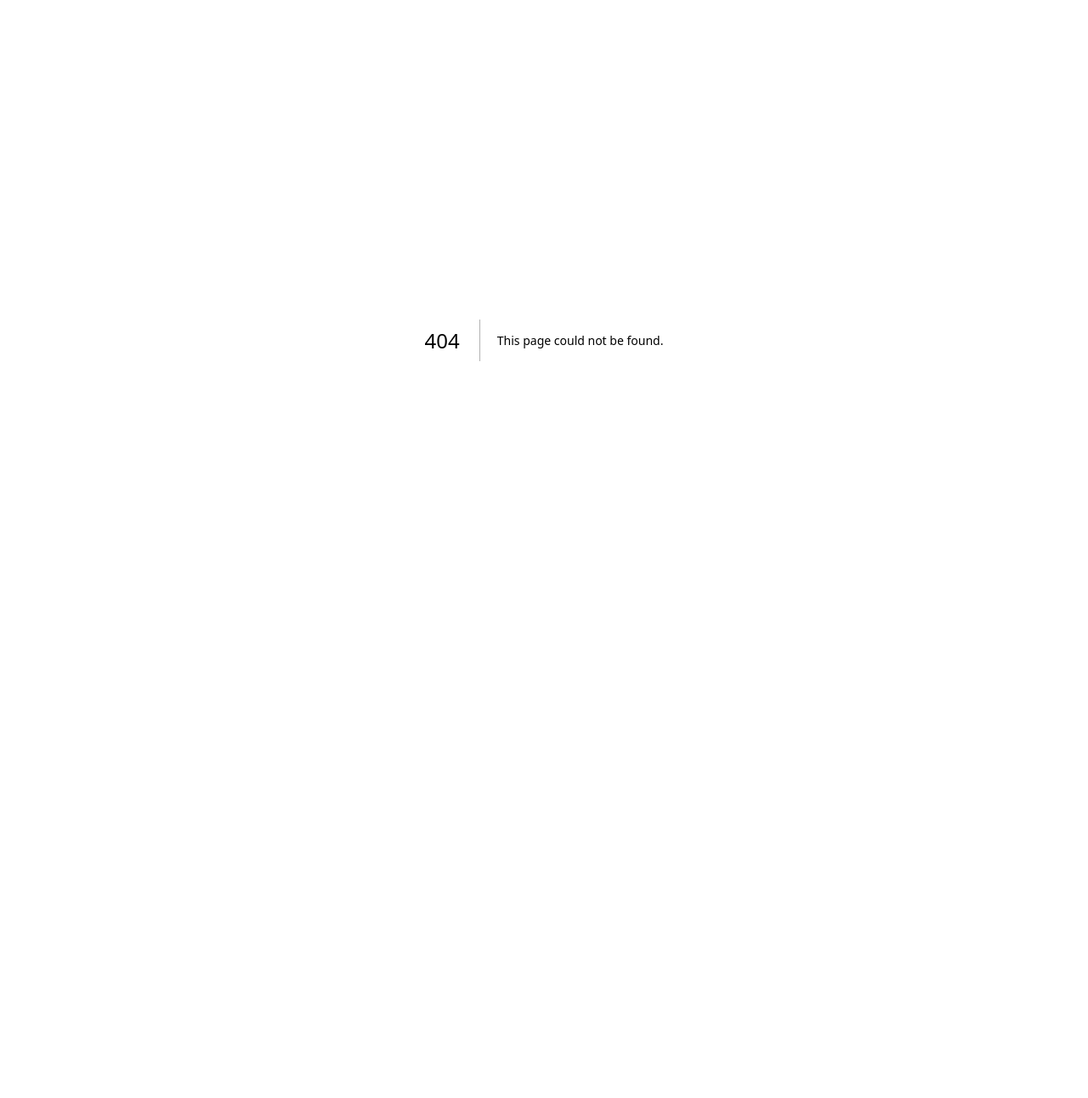
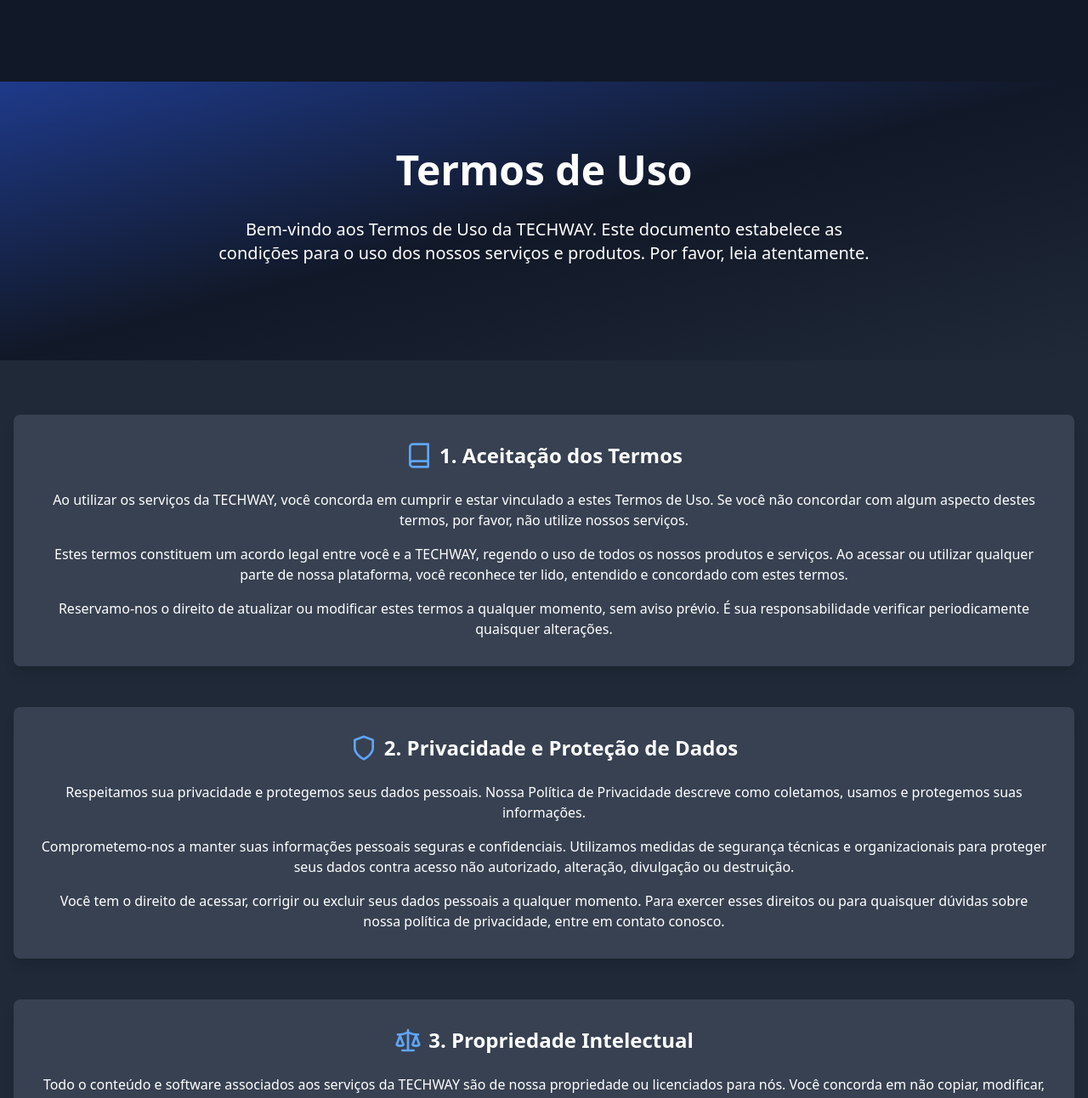
Before and after one commit to Techwayteam/techway-site, a Next.js app: page /techway-site/termos-de-uso in a window 1280 px wide. Before the commit this address had no page. Shown: the top 1292 px of the page at 85% size. Before the commit the page ends 800 px from the top, so only its background shows below. Built offline with nearby package versions, Linux system fonts and the light colour scheme.

Commit message:
Create termos-de-uso.js

```diff
--- /dev/null
+++ b/pages/termos-de-uso.js
@@ -0,0 +1,126 @@
+import Head from 'next/head'
+import Image from 'next/image'
+import { useState } from 'react'
+import { Book, Shield, Scale, Clock } from 'lucide-react'
+
+export default function TermosDeUso() {
+  const [isMenuOpen, setIsMenuOpen] = useState(false)
+
+  return (
+    <div className="flex flex-col min-h-screen bg-gray-900 text-white">
+
+      <Head>
+        <title>TECHWAY - Termos de Uso</title>
+        <meta name="description" content="Leia os Termos de Uso da TECHWAY e entenda como nossos serviços são oferecidos, garantindo transparência e segurança em nossa parceria." />
+        <meta name="keywords" content="Termos de Uso, Política de Privacidade, TECHWAY, Condições de Uso, Regras do Serviço" />
+        <meta name="author" content="TECHWAY" />
+        <meta name="robots" content="noindex, follow" />
+
+        {/* Open Graph para redes sociais */}
+        <meta property="og:title" content="TECHWAY - Termos de Uso" />
+        <meta property="og:description" content="Saiba mais sobre os Termos de Uso da TECHWAY e nossos compromissos com você." />
+        <meta property="og:image" content="/techway-site/techway_logo.png" />
+        <meta property="og:url" content="https://www.techway.com/termos-de-uso" />
+        <meta property="og:type" content="website" />
+
+        {/* Favicon */}
+        <link rel="icon" href="/techway-site/techway_favicon.ico" />
+
+        {/* Responsividade */}
+        <meta name="viewport" content="width=device-width, initial-scale=1.0" />
+      </Head>
+
+      <main className="flex-grow pt-24">
+        <section className="bg-gradient-to-br from-blue-900 via-gray-900 to-gray-800 text-white py-20">
+          <div className="container mx-auto px-4">
+            <h1 className="text-4xl md:text-5xl font-bold mb-8 text-center">Termos de Uso</h1>
+            <p className="text-xl mb-8 text-center max-w-3xl mx-auto">
+              Bem-vindo aos Termos de Uso da TECHWAY. Este documento estabelece as condições para o uso dos nossos serviços e produtos. Por favor, leia atentamente.
+            </p>
+          </div>
+        </section>
+
+        <section className="py-16 bg-gray-800">
+          <div className="container mx-auto px-4 space-y-12">
+            <div className="bg-gray-700 rounded-lg shadow-lg p-8 transform transition-all duration-300 hover:scale-105">
+              <h2 className="text-2xl font-bold mb-6 flex items-center justify-center">
+                <Book className="w-8 h-8 mr-2 text-blue-400" />
+                1. Aceitação dos Termos
+              </h2>
+              <p className="text-center mb-4">
+                Ao utilizar os serviços da TECHWAY, você concorda em cumprir e estar vinculado a estes Termos de Uso. Se você não concordar com algum aspecto destes termos, por favor, não utilize nossos serviços.
+              </p>
+              <p className="text-center mb-4">
+                Estes termos constituem um acordo legal entre você e a TECHWAY, regendo o uso de todos os nossos produtos e serviços. Ao acessar ou utilizar qualquer parte de nossa plataforma, você reconhece ter lido, entendido e concordado com estes termos.
+              </p>
+              <p className="text-center">
+                Reservamo-nos o direito de atualizar ou modificar estes termos a qualquer momento, sem aviso prévio. É sua responsabilidade verificar periodicamente quaisquer alterações.
+              </p>
+            </div>
+
+            <div className="bg-gray-700 rounded-lg shadow-lg p-8 transform transition-all duration-300 hover:scale-105">
+              <h2 className="text-2xl font-bold mb-6 flex items-center justify-center">
+                <Shield className="w-8 h-8 mr-2 text-blue-400" />
+                2. Privacidade e Proteção de Dados
+              </h2>
+              <p className="text-center mb-4">
+                Respeitamos sua privacidade e protegemos seus dados pessoais. Nossa Política de Privacidade descreve como coletamos, usamos e protegemos suas informações.
+              </p>
+              <p className="text-center mb-4">
+                Comprometemo-nos a manter suas informações pessoais seguras e confidenciais. Utilizamos medidas de segurança técnicas e organizacionais para proteger seus dados contra acesso não autorizado, alteração, divulgação ou destruição.
+              </p>
+              <p className="text-center">
+                Você tem o direito de acessar, corrigir ou excluir seus dados pessoais a qualquer momento. Para exercer esses direitos ou para quaisquer dúvidas sobre nossa política de privacidade, entre em contato conosco.
+              </p>
+            </div>
+
+            <div className="bg-gray-700 rounded-lg shadow-lg p-8 transform transition-all duration-300 hover:scale-105">
+              <h2 className="text-2xl font-bold mb-6 flex items-center justify-center">
+                <Scale className="w-8 h-8 mr-2 text-blue-400" />
+                3. Propriedade Intelectual
+              </h2>
+              <p className="text-center mb-4">
+                Todo o conteúdo e software associados aos serviços da TECHWAY são de nossa propriedade ou licenciados para nós. Você concorda em não copiar, modificar, distribuir ou criar trabalhos derivados sem nossa permissão expressa.
+              </p>
+              <p className="text-center mb-4">
+                Isso inclui, mas não se limita a, textos, gráficos, logotipos, ícones, imagens, clipes de áudio, downloads digitais, compilações de dados e software. O uso não autorizado deste material pode violar leis de direitos autorais, marcas registradas, privacidade e publicidade.
+              </p>
+              <p className="text-center">
+                Respeitamos os direitos de propriedade intelectual de terceiros e esperamos que nossos usuários façam o mesmo. Se você acredita que seu trabalho foi copiado de uma maneira que constitui violação de direitos autorais, entre em contato conosco imediatamente.
+              </p>
+            </div>
+
+            <div className="bg-gray-700 rounded-lg shadow-lg p-8 transform transition-all duration-300 hover:scale-105">
+              <h2 className="text-2xl font-bold mb-6 flex items-center justify-center">
+                <Clock className="w-8 h-8 mr-2 text-blue-400" />
+                4. Alterações nos Termos
+              </h2>
+              <p className="text-center mb-4">
+                Reservamo-nos o direito de modificar estes Termos de Uso a qualquer momento. Alterações significativas serão notificadas aos usuários. O uso contínuo dos nossos serviços após as alterações constitui aceitação dos novos termos.
+              </p>
+              <p className="text-center mb-4">
+                Recomendamos que você revise regularmente estes termos para estar ciente de quaisquer mudanças. Alterações substanciais podem incluir, mas não se limitam a, mudanças em nossa política de privacidade, alterações em nossos serviços ou novas obrigações legais.
+              </p>
+              <p className="text-center">
+                Se você não concordar com os termos modificados, deve interromper o uso de nossos serviços. A continuação do uso após a publicação de quaisquer alterações indica sua aceitação desses termos revisados.
+              </p>
+            </div>
+          </div>
+        </section>
+
+        <section className="py-16 bg-gray-900">
+          <div className="container mx-auto px-4 text-center">
+            <h2 className="text-3xl font-bold mb-8">Dúvidas sobre nossos Termos de Uso?</h2>
+            <p className="mb-8 text-xl">
+              Entre em contato conosco para esclarecimentos adicionais.
+            </p>
+            <a href="/#contato" className="bg-blue-500 hover:bg-blue-600 text-white font-bold py-3 px-6 rounded-lg text-lg transition duration-300">
+              Fale Conosco
+            </a>
+          </div>
+        </section>
+      </main>
+
+    </div>
+  )
+}
```
